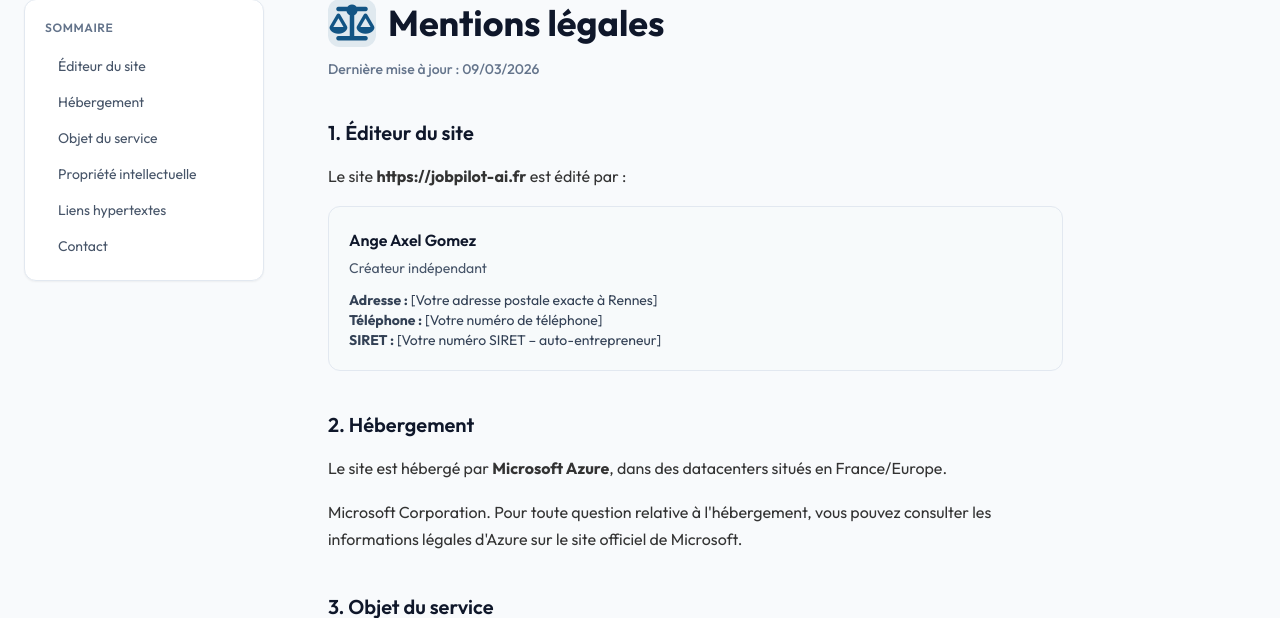
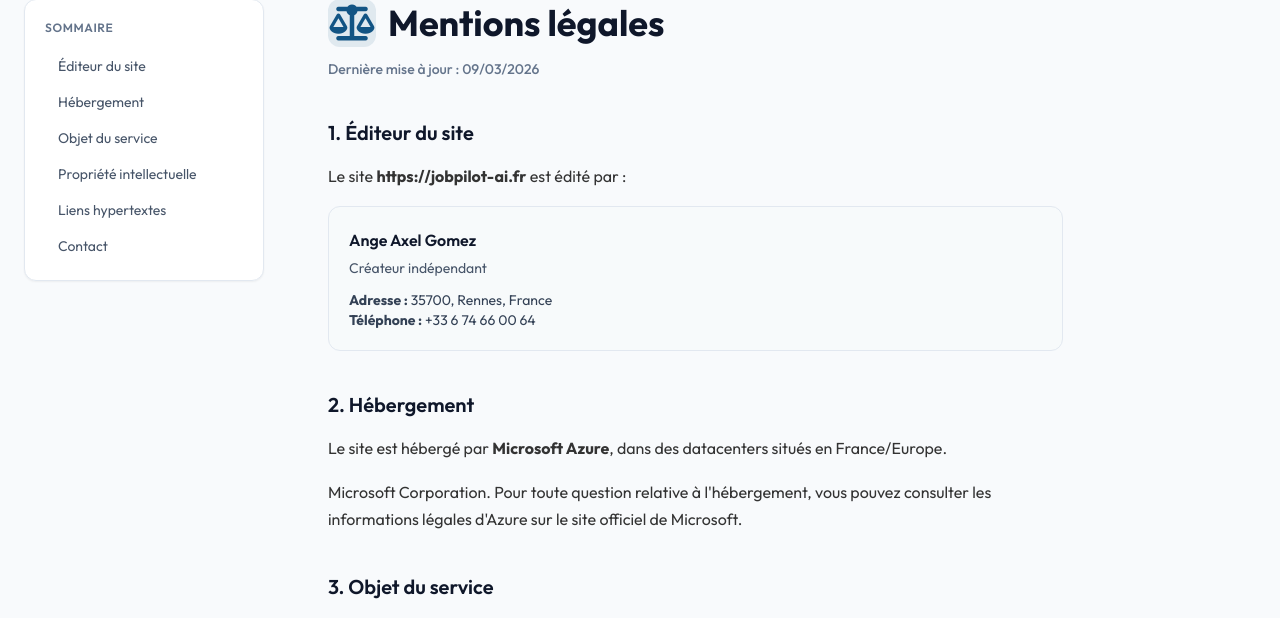
Before and after one commit to AngeGo11/JobPilot-IA, a Django app: page /mentions-legales/ in a window 1280 px wide. Shown: the part 162-780 px from the top of the page. Run offline with Django 5.2, Linux system fonts and the light colour scheme; parts of the project's set-up code (start-up, migrations or seed data) failed here and were passed over; some libraries are stand-ins or nearby versions.

Commit message:
ajout d'infos dans mentions légales

```diff
--- a/templates/mentions_legales.html
+++ b/templates/mentions_legales.html
@@ -74,9 +74,8 @@
                         <div class="rounded-xl border border-slate-200 bg-slate-50/80 p-5 not-prose mb-4">
                             <p class="font-semibold text-slate-900">Ange Axel Gomez</p>
                             <p class="text-slate-600 text-sm mt-1">Créateur indépendant</p>
-                            <p class="mt-3 text-slate-700 text-sm"><strong>Adresse :</strong> [Votre adresse postale exacte à Rennes]</p>
-                            <p class="text-slate-700 text-sm"><strong>Téléphone :</strong> [Votre numéro de téléphone]</p>
-                            <p class="text-slate-700 text-sm"><strong>SIRET :</strong> [Votre numéro SIRET – auto-entrepreneur]</p>
+                            <p class="mt-3 text-slate-700 text-sm"><strong>Adresse :</strong> 35700, Rennes, France</p>
+                            <p class="text-slate-700 text-sm"><strong>Téléphone :</strong> +33 6 74 66 00 64</p>
                         </div>
                     </section>
 
```
